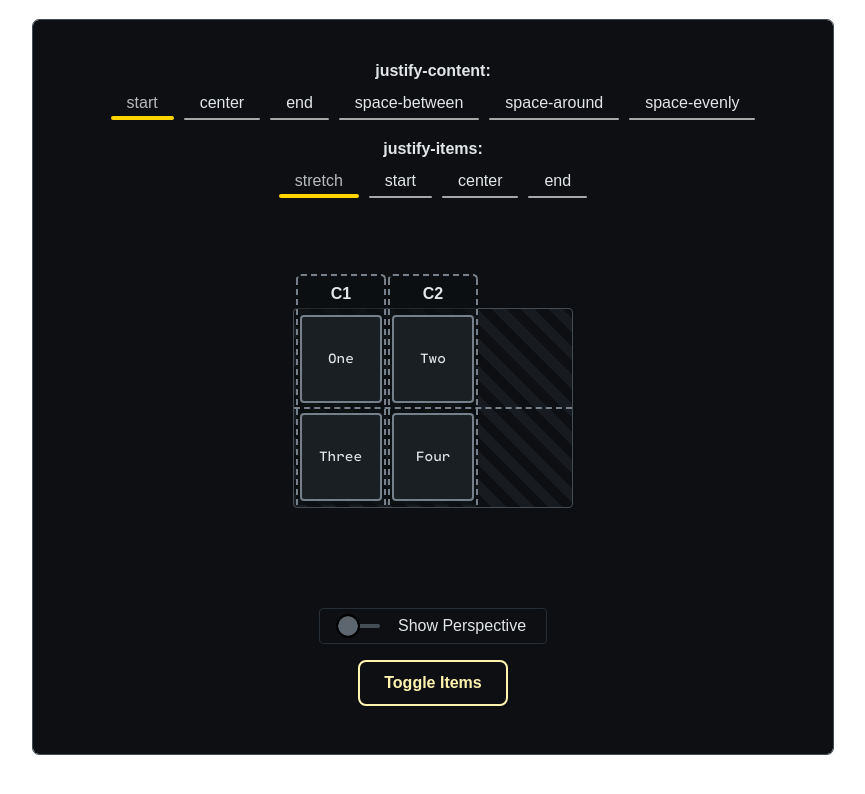
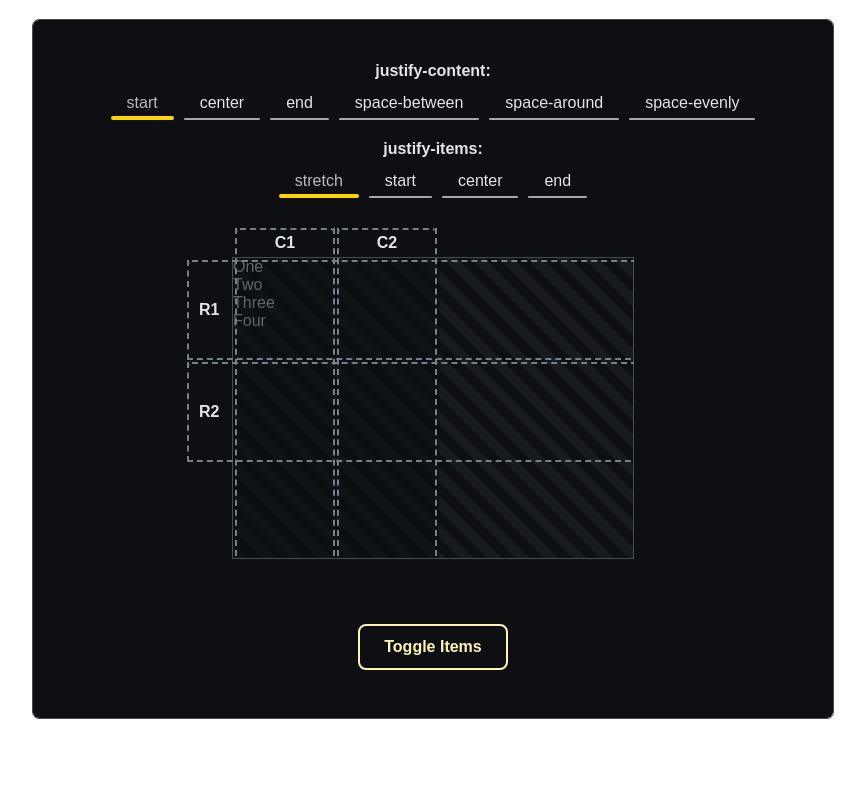
Before and after one commit to aliyuv/css-flex, a React (Vite) app: page /contentjustify in a window 1280 px wide. Shown: the top 794 px of the page, without its empty margins (207-1072 px from the left). Built offline with nearby package versions, Linux system fonts and the light colour scheme; a web font is replaced by a local one.

Commit message:
AligningRows 组件 虚线 布局完成

```diff
--- a/src/components/ContentJustify/ContentJustify.tsx
+++ b/src/components/ContentJustify/ContentJustify.tsx
@@ -1,4 +1,5 @@
 import { useState } from 'react'
+import AligningRows from '../common/LayoutBox/AligningRows.tsx'
 import LayoutBox from '../common/LayoutBox/LayoutBox.tsx'
 import LayoutContainer from '../common/layoutContainer/LayoutContainer.tsx'
 import Switch from '../common/switch/Switch.tsx'
@@ -66,12 +67,15 @@
         activeItem={justifySelfValue}
         display_justify={displayJustify}
       />
-
+      <AligningRows />
       <Switch
         handleIsOnChange={
           () => setIsSwitchOn(prev => !prev)
         }
         isOn={isSwitchOn}
+        style={{
+          display: displayJustify.justifySelf ? `` : `none`,
+        }}
       />
       <button
         className="cu-button"
--- /dev/null
+++ b/src/components/common/LayoutBox/AligningRows.css
@@ -0,0 +1,97 @@
+*{
+  box-sizing: border-box;
+}
+.ar-container{
+  padding: 30px;
+}
+
+.ar-layout-container{
+  width:400px;
+  height: 300px;
+  margin: 20px auto;
+  position: relative;
+  outline: 1px solid #454d54;
+  background:
+    repeating-linear-gradient(45deg,
+    rgba(184, 204, 224, .06),
+    rgba(184, 204, 224, .06) 10px,
+    rgba(184, 204, 224, 0) 0,
+    rgba(184, 204, 224, 0) 20px);
+
+}
+
+.ar-inner{
+  position: absolute;
+  inset: 0;
+  width: 100%;
+  height: 100%;
+}
+
+.ar-inner-items{
+  display: grid;
+  gap:2px;
+  grid-area: 1 / 1;
+  padding: 2px;
+  position:absolute;
+}
+
+.ar-inner-items.columns {
+  grid-template-columns: 100px 100px;
+  height: 100%;
+  background: rgba(13, 15, 18,0.6);
+
+}
+
+.ar-inner-items.rows {
+  grid-template-rows: 100px 100px;
+  width: calc(100%);
+}
+
+.column,
+.row {
+  position: relative;
+  padding: 0 10px;
+  border-left: 2px dashed #75808a;
+  border-right: 2px dashed #75808a;
+  text-align: center;
+  line-height: calc(2rem - 3px);
+  font-weight: 600;
+  background: transparent;
+}
+
+.column::after,
+.row::after {
+  content: '';
+  position: absolute;
+  top: calc(5px * -0.1);
+  left: calc(2px * -1);
+  right: calc(2px * -1);
+  width: calc(100% + 4px);
+  height: 5px;
+  border: 2px dashed #75808a;
+  border-bottom: none;
+  border-right: none;
+  border-top-left-radius: 5px;
+  border-top-right-radius: 5px;
+}
+
+.row::after{
+  width: calc(100% + 5px);
+  border-bottom-right-radius: 0;
+  border-top-right-radius: 0;
+}
+
+.column {
+  margin-top: -2rem;
+}
+
+.row {
+  border-bottom: 2px dashed #75808a;
+  border-top: 2px solid #75808a;
+  margin-left: -3rem;
+  display: flex;
+  justify-content: start;
+  align-items: center;
+  border-top: unset;
+  border-right: unset;
+}
--- /dev/null
+++ b/src/components/common/LayoutBox/AligningRows.tsx
@@ -0,0 +1,30 @@
+import './AligningRows.css'
+
+export default function AligningRows() {
+  const textArr = ['One', 'Two', 'Three', 'Four']
+  return (
+    <div className="ar-container">
+      <div className="ar-layout-container">
+        <div className="ar-inner">
+          <div className="ar-inner-items columns">
+            <div className="column" style={{ gridColumn: `1`, gridRow: `1 / 3` }}>C1</div>
+            <div className="column" style={{ gridColumn: `2`, gridRow: `1 / 3 ` }}>C2</div>
+          </div>
+          <div className="ar-inner-items rows">
+            <div className="row" style={{ gridColumn: `1 / 3 `, gridRow: `1` }}>R1</div>
+            <div className="row" style={{ gridColumn: `1 / 3`, gridRow: `2` }}>R2</div>
+          </div>
+        </div>
+        <div className="ar-grid-items">
+          {
+            textArr.map(item => (
+              <div key={item} className="ar-grid-item">
+                <span>{item}</span>
+              </div>
+            ))
+          }
+        </div>
+      </div>
+    </div>
+  )
+}
--- a/src/components/common/LayoutBox/LayoutBox.tsx
+++ b/src/components/common/LayoutBox/LayoutBox.tsx
@@ -105,7 +105,7 @@
     'my-sync-group',
   )
   return (
-    <div className="lb-layout-box">
+    <div className="lb-layout-box" style={{ display: 'none' }}>
       <div className="lb-inner-box">
         <div className="lb-item" style={{ transform: isOn ? CONTAINER_TRANSFORM_RIGHT : undefined }}>
           <div className="lb-item-inner" ref={itemInnerRef}>
--- a/src/components/common/switch/Switch.tsx
+++ b/src/components/common/switch/Switch.tsx
@@ -1,15 +1,16 @@
 import { motion } from 'motion/react'
+import React from 'react'
 import './Switch.css'
 
 interface State {
   handleIsOnChange: () => void
   isOn: boolean
+  style?: React.CSSProperties
 }
 
-export default function Switch({ handleIsOnChange, isOn }: State) {
+export default function Switch({ handleIsOnChange, isOn, style }: State) {
   return (
-    <>
-      <label className="toggle-switch">
+    <label className="toggle-switch" style={style}>
       <button
         className="toggle-container"
         style={{
@@ -30,6 +31,5 @@
       </button>
       <div>Show Perspective</div>
     </label>
-    </>
   )
 }
```
Also changed, not shown: src/components/common/layoutContainer/AligningRows.css (deleted), src/components/common/layoutContainer/AligningRows.tsx (deleted). Lines whose indentation alone changed are shown as unchanged.
